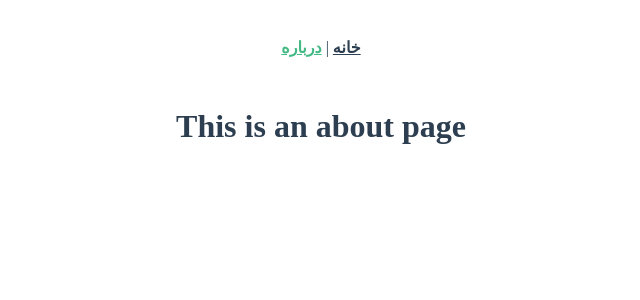
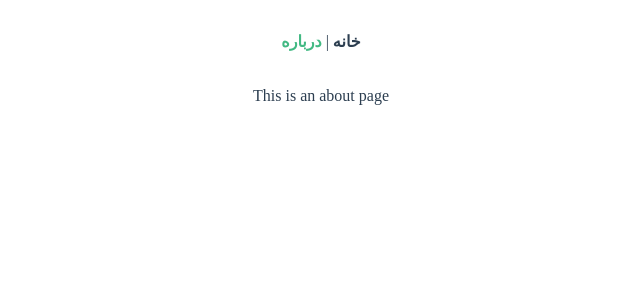
Before and after one commit to that-hossein/iSite, a Vue app: page /about in a window 1280 px wide. Shown: the top 300 px of the page, without its empty margins (319-959 px from the left). Built offline with nearby package versions, Linux system fonts and the light colour scheme; a web font is replaced by a local one.

Commit message:
Install bulma    - import in main.js to affects on all parts    - fix custom font (index.css) problem with bulma

```diff
--- a/package.json
+++ b/package.json
@@ -8,6 +8,7 @@
     "lint": "vue-cli-service lint"
   },
   "dependencies": {
+    "bulma": "^0.9.0",
     "core-js": "^3.6.5",
     "register-service-worker": "^1.7.1",
     "vue": "^2.6.11",
--- a/src/assets/style/index.css
+++ b/src/assets/style/index.css
@@ -43,5 +43,5 @@
 }
 
 body {
-  font-family: var(--font-face);
+  font-family: var(--font-face) !important;
 }
--- a/src/main.js
+++ b/src/main.js
@@ -2,6 +2,8 @@ import Vue from "vue";
 import App from "./App.vue";
 import "./registerServiceWorker";
 import router from "./router";
+
+import "./../node_modules/bulma/css/bulma-rtl.css";
 
 Vue.config.productionTip = false;
 
```
Also changed, not shown: 1 other file (tests, documents, lock files or other folders).
